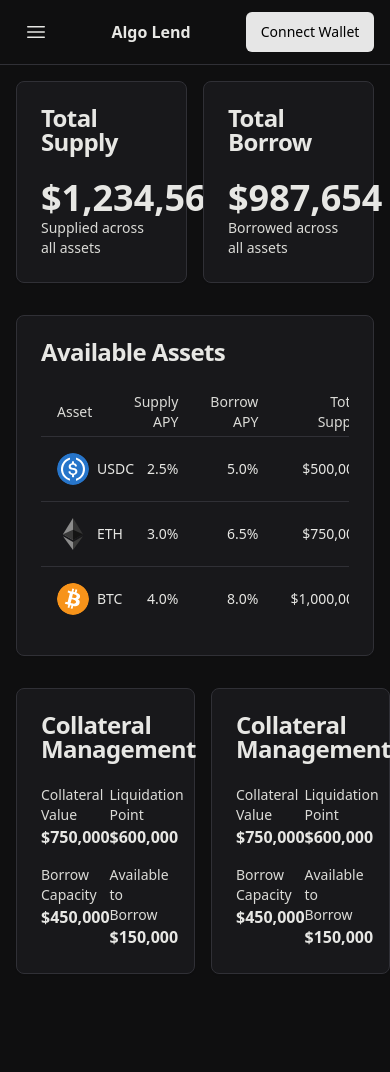
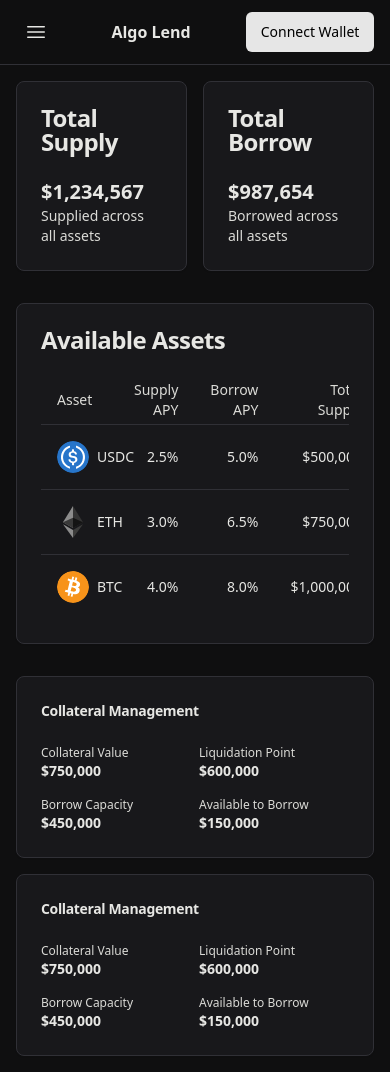
Before and after one commit to nickthelegend/algolend, a Next.js app: page /dashboard in a window 390 px wide. Before the commit the page ends 990 px from the top, so only its background shows below. Built offline with nearby package versions, Linux system fonts and the light colour scheme.

Commit message:
Responsive Design

```diff
--- a/app/dashboard/page.jsx
+++ b/app/dashboard/page.jsx
@@ -135,7 +135,7 @@ export default function Dashboard() {
             <CardTitle>Total Supply</CardTitle>
           </CardHeader>
           <CardContent>
-            <div className="text-4xl font-bold">$1,234,567</div>
+            <div className="text-xl sm:text-4xl font-bold">$1,234,567</div>
             <div className="text-muted-foreground text-sm">Supplied across all assets</div>
           </CardContent>
         </Card>
@@ -144,7 +144,7 @@ export default function Dashboard() {
             <CardTitle>Total Borrow</CardTitle>
           </CardHeader>
           <CardContent>
-            <div className="text-4xl font-bold">$987,654</div>
+            <div className="text-xl sm:text-4xl font-bold">$987,654</div>
             <div className="text-muted-foreground text-sm">Borrowed across all assets</div>
           </CardContent>
         </Card>
@@ -229,32 +229,32 @@ export default function Dashboard() {
         </Card>
       </div>
 
-      <div className="flex flex-row gap-4 p-4 md:p-6">
+      <div className="flex sm:flex-row gap-4 p-4 md:p-6 flex-col">
   {/* Left Section: Collateral Management */}
-  <Card className="w-1/2">
+  <Card className="w-[100%] sm:w-1/2 ">
     <CardHeader>
-      <CardTitle>Collateral Management</CardTitle>
+      <CardTitle className="text-sm sm:text-2xl ">Collateral Management</CardTitle>
     </CardHeader>
     <CardContent>
       <div className="grid gap-4">
         <div className="grid grid-cols-2 gap-2">
           <div>
-            <div className="text-muted-foreground text-sm">Collateral Value</div>
-            <div className="sm:text-2xl font-bold">$750,000</div>
+            <div className="text-xs text-muted-foreground sm:text-sm">Collateral Value</div>
+            <div className="text-sm sm:text-2xl font-bold">$750,000</div>
           </div>
           <div>
-            <div className="text-muted-foreground text-sm">Liquidation Point</div>
-            <div className="sm:text-2xl font-bold">$600,000</div>
+            <div className="text-xs text-muted-foreground sm:text-sm">Liquidation Point</div>
+            <div className="text-sm sm:text-2xl font-bold">$600,000</div>
           </div>
         </div>
         <div className="grid grid-cols-2 gap-2">
           <div>
-            <div className="text-muted-foreground text-sm">Borrow Capacity</div>
-            <div className="sm:text-2xl font-bold">$450,000</div>
+            <div className="text-xs text-muted-foreground sm:text-sm">Borrow Capacity</div>
+            <div className="text-sm sm:text-2xl font-bold">$450,000</div>
           </div>
           <div>
-            <div className="text-muted-foreground text-sm">Available to Borrow</div>
-            <div className="sm:text-2xl font-bold">$150,000</div>
+            <div className="text-xs text-muted-foreground sm:text-sm">Available to Borrow</div>
+            <div className="text-sm sm:text-2xl font-bold">$150,000</div>
           </div>
         </div>
       </div>
@@ -262,30 +262,30 @@ export default function Dashboard() {
   </Card>
 
   {/* Right Section: Another Collateral Management */}
-  <Card className="w-1/2">
+  <Card className="w-[100%] sm:w-1/2">
     <CardHeader>
-      <CardTitle>Collateral Management</CardTitle>
+      <CardTitle className="text-sm sm:text-2xl ">Collateral Management</CardTitle>
     </CardHeader>
     <CardContent>
       <div className="grid gap-4">
         <div className="grid grid-cols-2 gap-2">
           <div>
-            <div className="text-muted-foreground text-sm">Collateral Value</div>
-            <div className="sm:text-2xl font-bold">$750,000</div>
+            <div className="text-xs text-muted-foreground sm:text-sm">Collateral Value</div>
+            <div className="text-sm sm:text-2xl font-bold">$750,000</div>
           </div>
           <div>
-            <div className="text-muted-foreground text-sm">Liquidation Point</div>
-            <div className="sm:text-2xl font-bold">$600,000</div>
+            <div className="text-xs text-muted-foreground sm:text-sm">Liquidation Point</div>
+            <div className="text-sm sm:text-2xl font-bold">$600,000</div>
           </div>
         </div>
         <div className="grid grid-cols-2 gap-2">
           <div>
-            <div className="text-muted-foreground text-sm">Borrow Capacity</div>
-            <div className="sm:text-2xl font-bold">$450,000</div>
+            <div className="text-xs text-muted-foreground sm:text-sm">Borrow Capacity</div>
+            <div className="text-sm sm:text-2xl font-bold">$450,000</div>
           </div>
           <div>
-            <div className="text-muted-foreground text-sm">Available to Borrow</div>
-            <div className="sm:text-2xl font-bold">$150,000</div>
+            <div className="text-xs text-muted-foreground sm:text-sm">Available to Borrow</div>
+            <div className="text-sm sm:text-2xl font-bold">$150,000</div>
           </div>
         </div>
       </div>
```
